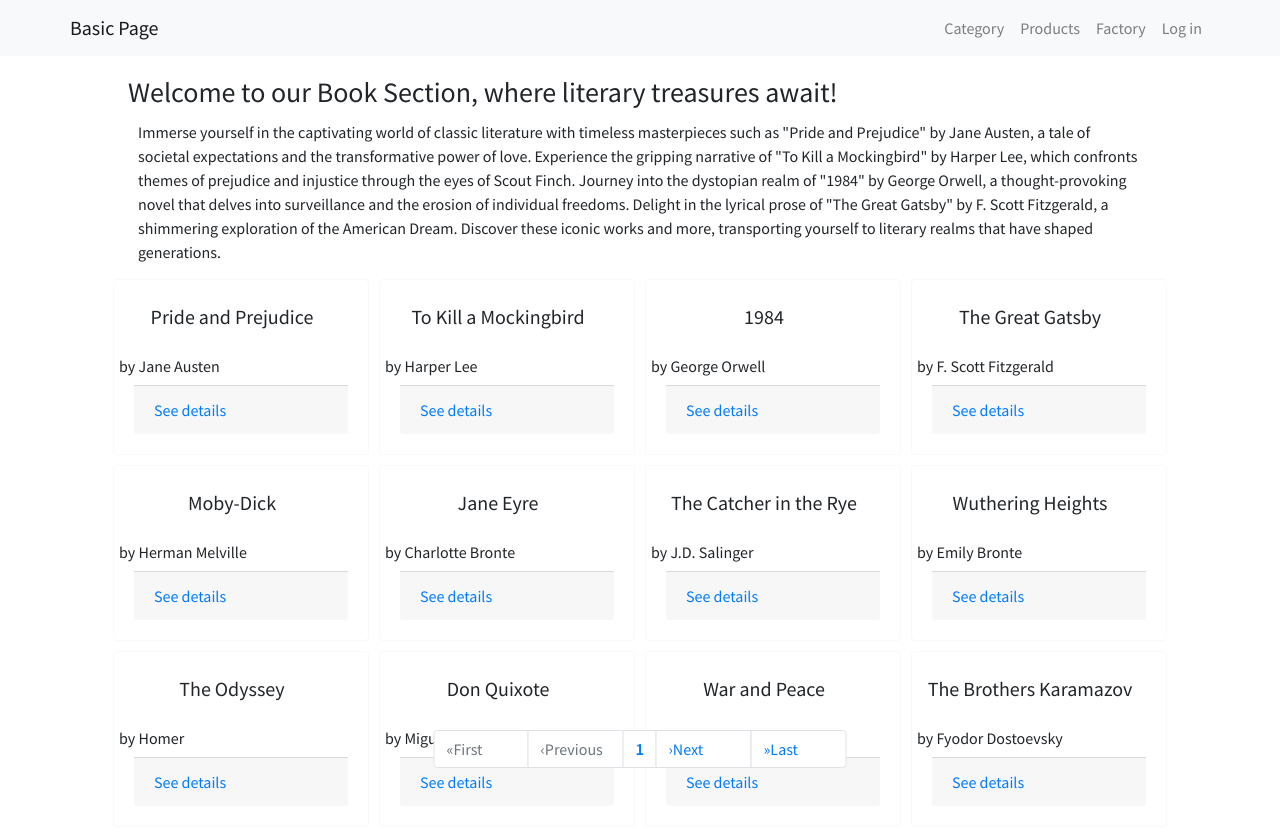
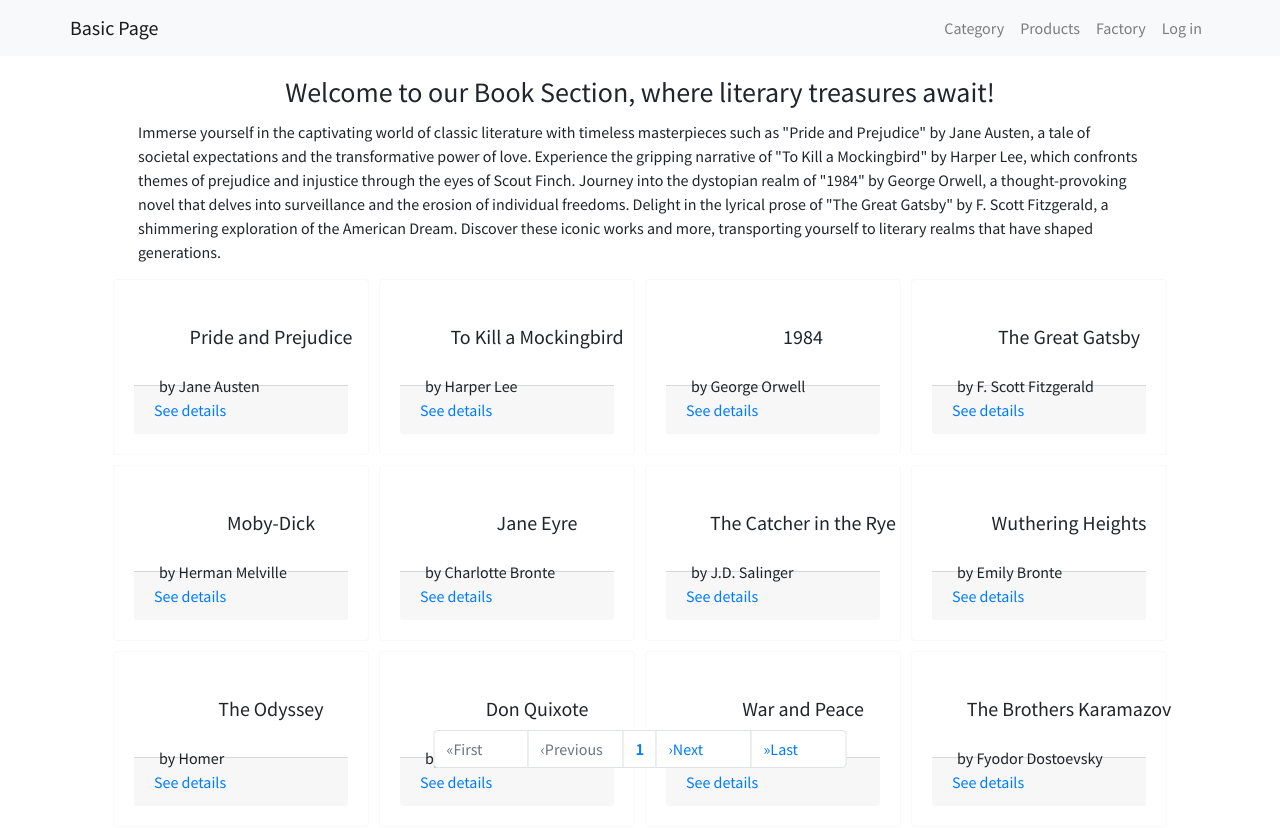
Before and after one commit to melission/react-router-demo, a React app: page /category/books in a window 1280 px wide. Shown: the top 828 px of the page. Built offline with nearby package versions, Linux system fonts and the light colour scheme.

Commit message:
added basic styles for main elements.

```diff
--- a/src/styles.css
+++ b/src/styles.css
@@ -1,13 +1,24 @@
+/* div {
+    justify-content: center;
+} */
 
 .App {
     font-family: 'Source Sans Pro', sans-serif;
 }
 
+h2, h3 {
+    text-align: center;
+    padding: 15px;
+    /* margin: 15% auto; */
+    /* border: 1px solid lightpink; */
+}
 .card-body {
     min-width: 16rem;
     max-width: 16rem;
     height: 11rem;
     margin: 5px;
+    /* padding: 0; */
+    /* border: 1px solid olive; */
 }
 
 .card-desc {
@@ -21,8 +32,9 @@
 }
 
 .card-title {
-    margin-left: -39px;
-    margin-top: -20px;
+    /* margin-left: -39px; */
+    /* margin-top: -20px; */
+    margin: auto;
     width: 14rem;
     height: 37px;
     /* text-align: center; */
@@ -30,7 +42,7 @@
 }
 
 .card-text {
-    margin-left: -40px;
+    /* margin-left: -40px; */
     width: 14rem;
     /* border: 1px solid blue; */
 }
@@ -82,7 +94,8 @@
     display: block;
     margin: auto;
     padding: 10px;
-    text-align: left;
+    /* border: 1px solid darkblue; */
+    /* text-align: left; */
 }
 
 @media only screen and (max-width: 1280px) and (min-width: 1200px ) {
@@ -105,3 +118,7 @@
 
 
 }
+
+@media (min-width: 531px) {
+
+}
```
